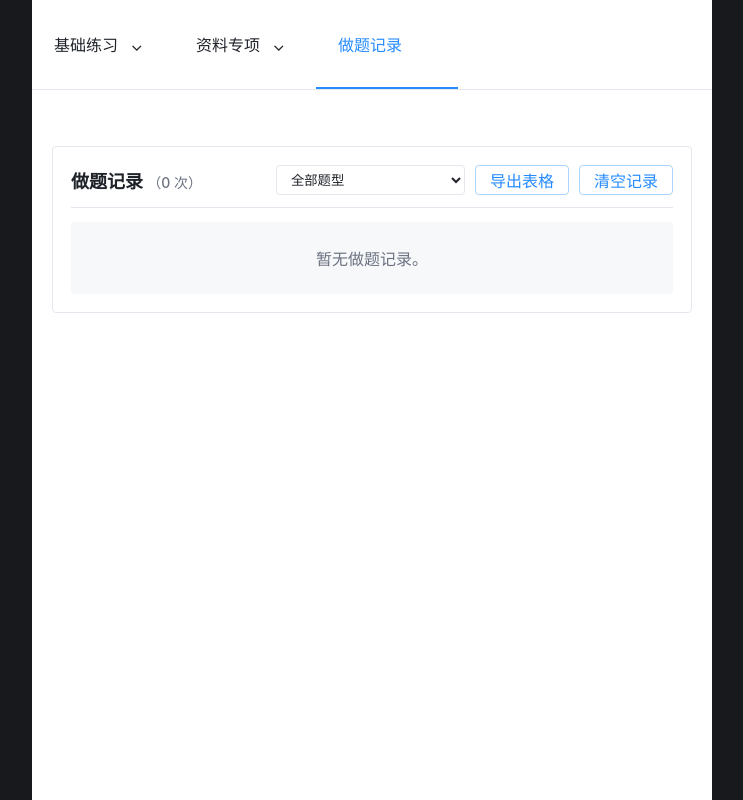
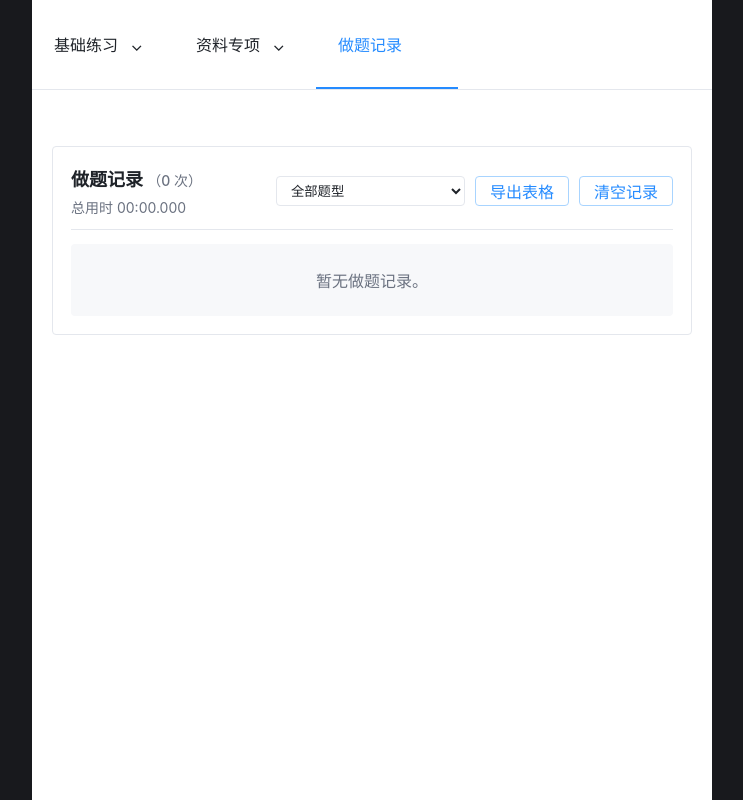
Before and after one commit to kdealfy/xingce-assistant, a plain HTML site: page index.html in a window 1280 px wide. Both pictures are taken after a click on the button "做题记录". Shown: the whole page, without its empty margins (268-1011 px from the left). Drawn offline with Linux system fonts and the light colour scheme.

Commit message:
✨ feat(all): 增加做题记录总用时统计

```diff
--- a/app.js
+++ b/app.js
@@ -72,6 +72,7 @@ const elements = {
 	answerList: document.getElementById("answerList"),
 	recordPanel: document.getElementById("recordPanel"),
 	recordCountText: document.getElementById("recordCountText"),
+	recordTotalTimeText: document.getElementById("recordTotalTimeText"),
 	recordList: document.getElementById("recordList"),
 	recordTypeFilter: document.getElementById("recordTypeFilter"),
 	exportRecordBtn: document.getElementById("exportRecordBtn"),
@@ -646,6 +647,7 @@ function buildQuestionReport(answers) {
 function renderHistory() {
 	const visibleHistory = getVisibleHistory();
 	elements.recordCountText.textContent = `（${visibleHistory.length} 次）`;
+	elements.recordTotalTimeText.textContent = `总用时 ${formatTime(getTotalRecordSeconds(visibleHistory))}`;
 	elements.recordList.innerHTML = "";
 	if (!visibleHistory.length) {
 		elements.recordList.innerHTML = '<div class="empty-record">暂无做题记录。</div>';
@@ -686,6 +688,10 @@ function renderHistory() {
 			deleteHistoryRecord(recordId);
 		});
 	});
+}
+
+function getTotalRecordSeconds(history) {
+	return history.reduce((total, item) => total + Number(item.elapsed || 0), 0);
 }
 
 function getVisibleHistory() {
--- a/index.html
+++ b/index.html
@@ -59,7 +59,10 @@
 
 				<section class="record-panel" id="recordPanel" hidden>
 					<div class="record-header">
-						<h2>做题记录 <span id="recordCountText"></span></h2>
+						<div>
+							<h2>做题记录 <span id="recordCountText"></span></h2>
+							<p class="record-total-time" id="recordTotalTimeText">总用时 00:00.000</p>
+						</div>
 						<div class="record-tools">
 							<select class="record-filter" id="recordTypeFilter" aria-label="筛选题目类型">
 								<option value="">全部题型</option>
@@ -85,7 +88,7 @@
 		</section>
 	</div>
 
-	<script src="app.js?v=20260527-3"></script>
+	<script src="app.js?v=20260604-1"></script>
 </body>
 
 </html>
--- a/style.css
+++ b/style.css
@@ -360,6 +360,12 @@ h1 {
 .record-header h2 {
 	margin: 0;
 	font-size: 18px;
+}
+
+.record-total-time {
+	margin: 6px 0 0;
+	color: var(--muted);
+	font-size: 14px;
 }
 
 .record-header h2 span {
```
